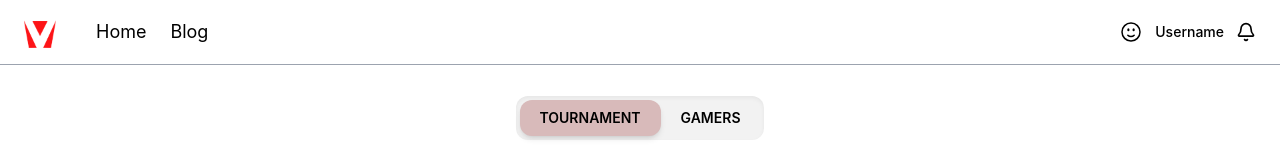
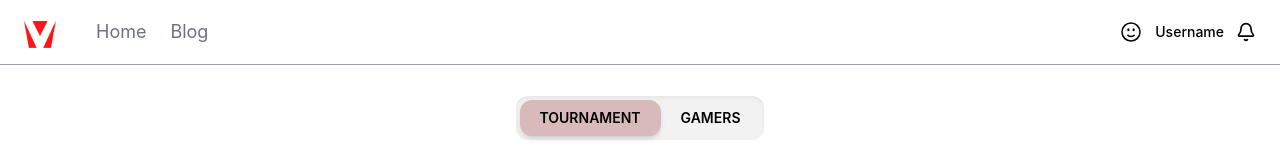
Before and after one commit to Praanav-cpu/Vyugam-HQ, a React (Vite) app: page / in a window 1280 px wide. Shown: the top 160 px of the page. Built offline with nearby package versions, Linux system fonts and the light colour scheme.

Commit message:
color set

```diff
--- a/src/components/Header.jsx
+++ b/src/components/Header.jsx
@@ -21,8 +21,8 @@ const Header = () => {
         <div className="flex items-center gap-10">
          <img src={VyugamLogo} alt="Vyugam Logo" className="w-8 h-8" />
           <div className="hidden md:flex gap-6 text-lg">
-            <Link to="/" className="hover:text-red-500">Home</Link>
-            <Link to="/blog" className="hover:text-red-500">Blog</Link>
+            <Link to="/" className= "text-gray-500 hover:text-red-500">Home</Link>
+            <Link to="/blog" className="text-gray-500 hover:text-red-500">Blog</Link>
           </div>
         </div>
 
```
